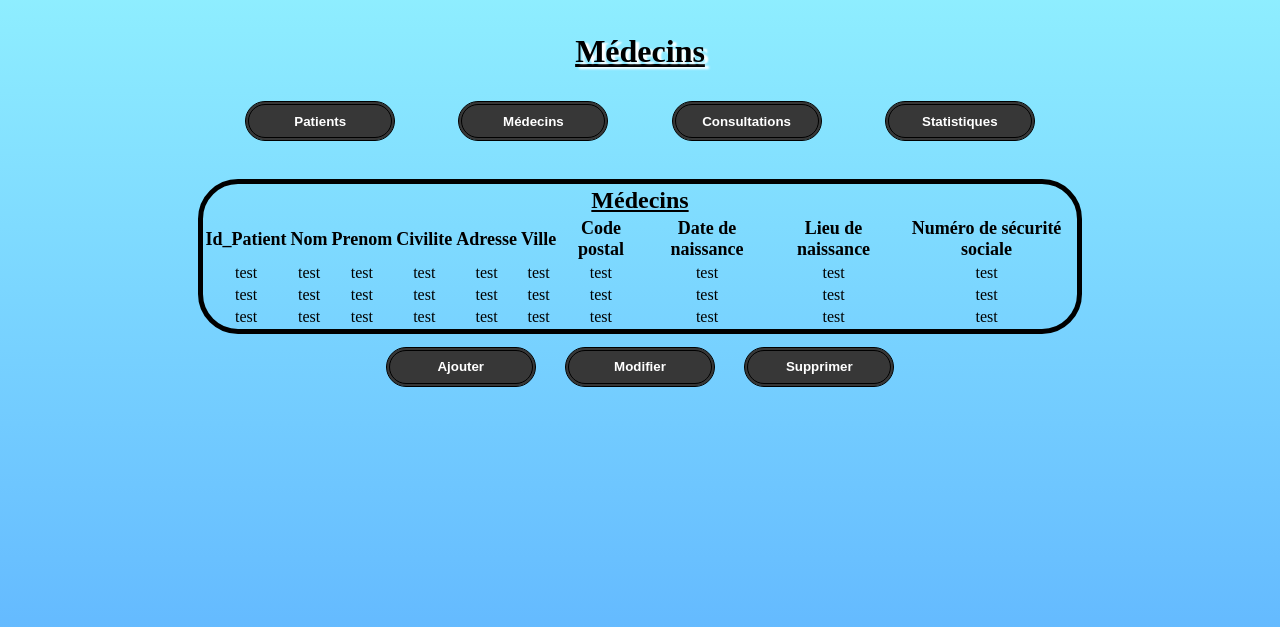
After one commit to mrmoi31/Projet-PHP, a PHP site: page /medecins.php in a window 1280 px wide. The commit adds this page. Shown: the top 627 px of the page. Run offline with PHP 8.4, Linux system fonts and the light colour scheme.

Commit message:
refactoring de code et style

```diff
--- a/header.html
+++ b/header.html
@@ -1,6 +1,6 @@
 <div class="menu">
-    <button onclick="window.location.href = './usagers.php';">Usagers</button>
-    <button onclick="window.location.href = './medecins.html';" class="bouton">Médecins</button>
-    <button onclick="window.location.href = './consultations.html';" class="bouton">Consultations</button>
-    <button onclick="window.location.href = './stats.html';" class="bouton">Statistiques</button>
+    <button onclick="window.location.href = './patients.php';">Patients</button>
+    <button onclick="window.location.href = './medecins.php';" class="bouton">Médecins</button>
+    <button onclick="window.location.href = './consultations.php';" class="bouton">Consultations</button>
+    <button onclick="window.location.href = './stats.php';" class="bouton">Statistiques</button>
 </div>
--- /dev/null
+++ b/medecins.php
@@ -0,0 +1,91 @@
+<!DOCTYPE html>
+<html lang="fr">
+    <head>
+        <meta charset="utf-8">
+        <link rel="stylesheet" href="style.css">
+        <title>Medecins - Cabinet Médical</title>
+    </head>
+<script type="text/javascript">
+document.addEventListener('DOMContentLoaded', function() {
+    const tableRows = document.querySelectorAll('#example tbody tr');
+
+    tableRows.forEach(function(row) {
+        row.addEventListener('click', function() {
+            tableRows.forEach(function(row) {
+                row.classList.remove('selected');
+            });
+            this.classList.add('selected');
+        });
+    });
+});</script>
+<body>
+        <h2>Médecins</h2>
+        <?php require "header.html";?>
+        <div class="tablo">
+        <table id="example">
+            <thead>
+                <tr>
+                    <th colspan="10" class="titre">Médecins</th>
+                </tr>
+                <tr>
+                    <td>Id_Patient</td>
+                    <td>Nom</td>
+                    <td>Prenom</td>
+                    <td>Civilite</td>
+                    <td>Adresse</td>
+                    <td>Ville</td>
+                    <td>Code postal</td>
+                    <td>Date de naissance</td>
+                    <td>Lieu de naissance</td>
+                    <td>Numéro de sécurité sociale</td>
+                </tr>
+            </thead>
+            <tbody>
+            <tr>
+                <td>test</td>
+                <td>test</td>
+                <td>test</td>
+                <td>test</td>
+                <td>test</td>
+                <td>test</td>
+                <td>test</td>
+                <td>test</td>
+                <td>test</td>
+                <td>test</td>
+            </tr>
+            <tr>
+                <td>test</td>
+                <td>test</td>
+                <td>test</td>
+                <td>test</td>
+                <td>test</td>
+                <td>test</td>
+                <td>test</td>
+                <td>test</td>
+                <td>test</td>
+                <td>test</td>
+            </tr>
+            <tr>
+                <td>test</td>
+                <td>test</td>
+                <td>test</td>
+                <td>test</td>
+                <td>test</td>
+                <td>test</td>
+                <td>test</td>
+                <td>test</td>
+                <td>test</td>
+                <td>test</td>
+            </tr>
+            </tbody>
+        </table>
+    </div>
+    <div class="ams">
+        <form action="index.php" method="get">
+        <button type="submit" name="choix" value="Ajouter">Ajouter</button>
+        <button type="submit" name="choix" value="Modifier" class="amsbouton">Modifier</button>
+        <button type="submit" name="choix" value="Supprimer" class="amsbouton">Supprimer</button>
+        </form>
+    </div>
+    </body>
+</html>
--- a/style.css
+++ b/style.css
@@ -1,6 +1,9 @@
+*{
+  font-family: revert;
+}
 button{
   width: 150px;
-  height: 50px;
+  height: 40px;
   border-radius: 40px;
   background-color: #373737;
   color: white;
@@ -46,3 +49,39 @@ body{
   background-size: cover;
   background-attachment: fixed;
 }
+table{
+  text-align: center;
+  width: 70%;
+  margin-top: 3%;
+  border-radius: 40px;
+  border: 5px solid;
+  overflow: hidden;
+  background-clip: padding-box;
+}
+thead{
+  font-size: large;
+  font-weight: bold;
+}
+th{
+  font-size: x-large;
+  text-decoration: underline;
+}
+tr:hover{
+  background-color: #808080;
+}
+.tablo{
+  display: flex;
+  justify-content: center;
+}
+.amsbouton{
+  margin-left: 2%;
+}
+.ams{
+  display: block;
+  text-align: center;
+  margin: auto;
+  margin-top: 1%;
+}
+.selected{
+  background-color: green;
+}
```
Also changed, not shown: consultations.php (added, +13 -0 lines), menu.html (deleted, +0 -22 lines), menu.php (added, +16 -0 lines), patients.php (renamed from usagers.php, +7 -4 lines), stats.php (added, +13 -0 lines), consultations.html (deleted), medecins.html (deleted), stats.html (deleted).
